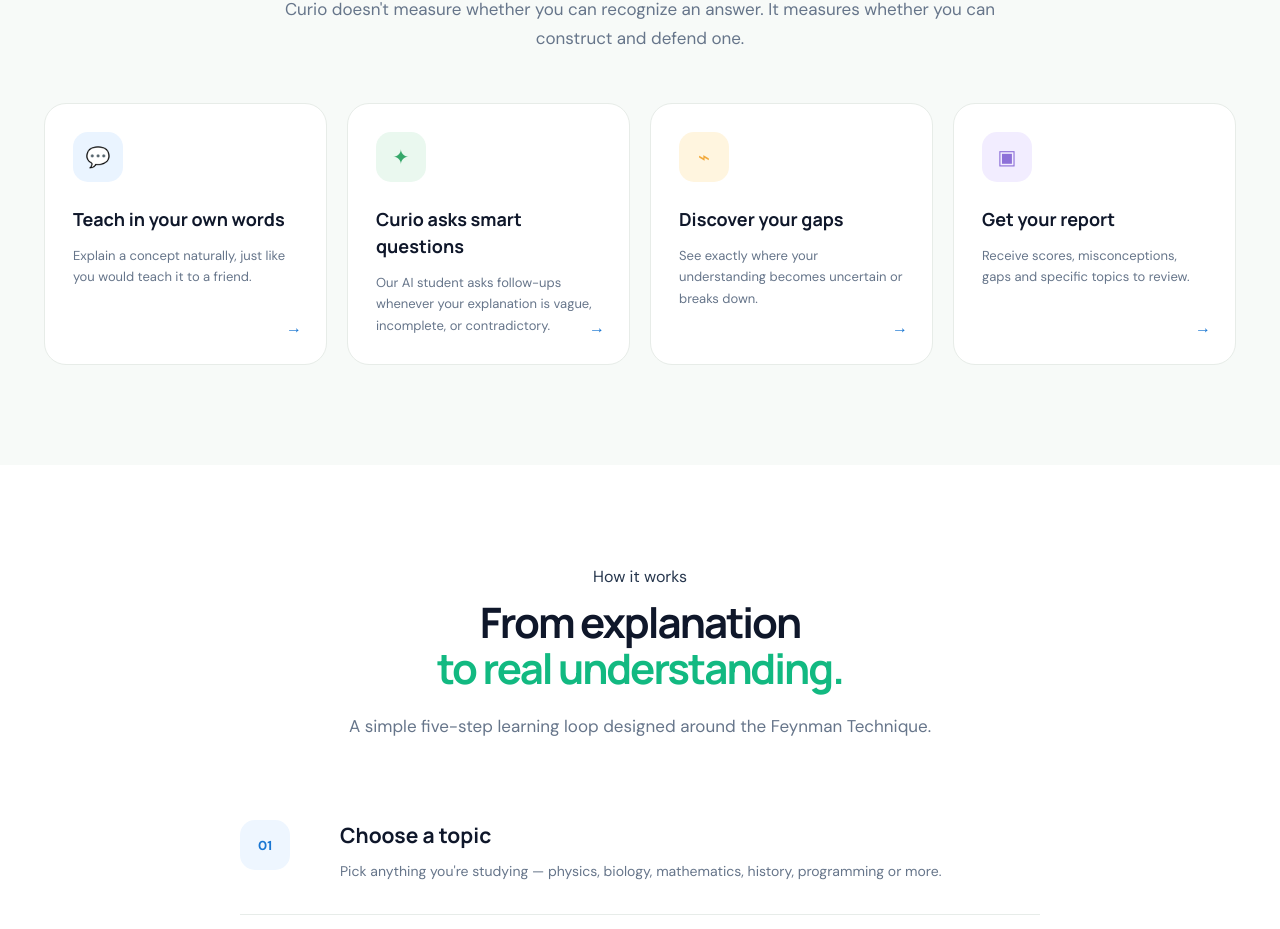
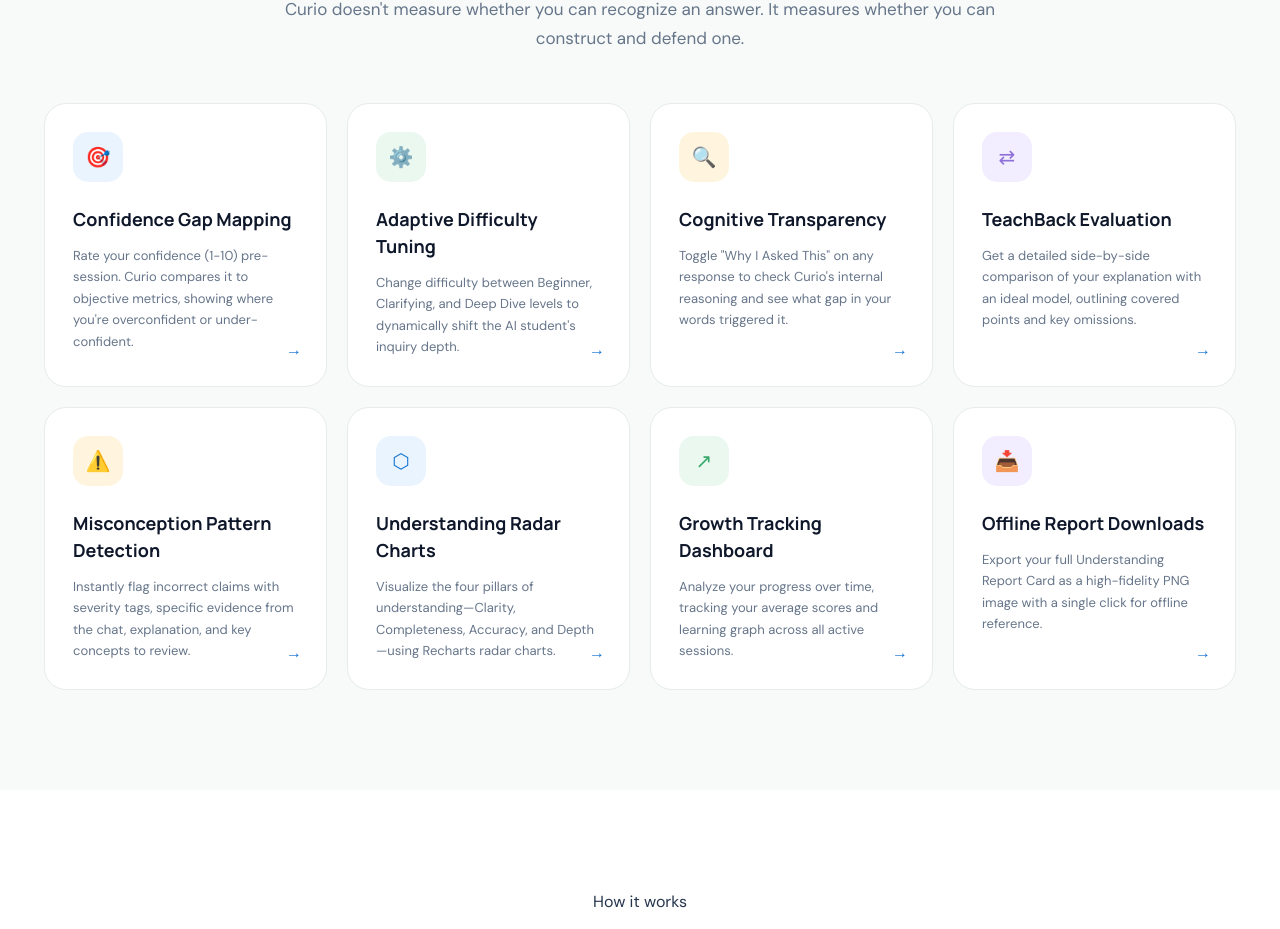
Before and after one commit to Nimalan07/curio-ai, a React (Vite) app in the folder frontend/: page / in a window 1280 px wide. Shown: the part 2031-2960 px from the top of the page. Built offline with nearby package versions, Linux system fonts and the light colour scheme; no server answers.

Commit message:
docs/ui: showcase actual project features on landing page and README

```diff
--- a/frontend/src/pages/Home.jsx
+++ b/frontend/src/pages/Home.jsx
@@ -357,27 +357,51 @@
 
           <div className="features-card-grid">
             <div className="feature-block-card">
-              <div className="feature-block-icon b-blue">💬</div>
-              <h3>Teach in your own words</h3>
-              <p>Explain a concept naturally, just like you would teach it to a friend.</p>
+              <div className="feature-block-icon b-blue">🎯</div>
+              <h3>Confidence Gap Mapping</h3>
+              <p>Rate your confidence (1-10) pre-session. Curio compares it to objective metrics, showing where you're overconfident or under-confident.</p>
               <span className="feature-block-arrow">→</span>
             </div>
             <div className="feature-block-card">
-              <div className="feature-block-icon b-green">✦</div>
-              <h3>Curio asks smart questions</h3>
-              <p>Our AI student asks follow-ups whenever your explanation is vague, incomplete, or contradictory.</p>
+              <div className="feature-block-icon b-green">⚙️</div>
+              <h3>Adaptive Difficulty Tuning</h3>
+              <p>Change difficulty between Beginner, Clarifying, and Deep Dive levels to dynamically shift the AI student's inquiry depth.</p>
               <span className="feature-block-arrow">→</span>
             </div>
             <div className="feature-block-card">
-              <div className="feature-block-icon b-yellow">⌁</div>
-              <h3>Discover your gaps</h3>
-              <p>See exactly where your understanding becomes uncertain or breaks down.</p>
+              <div className="feature-block-icon b-yellow">🔍</div>
+              <h3>Cognitive Transparency</h3>
+              <p>Toggle "Why I Asked This" on any response to check Curio's internal reasoning and see what gap in your words triggered it.</p>
               <span className="feature-block-arrow">→</span>
             </div>
             <div className="feature-block-card">
-              <div className="feature-block-icon b-purple">▣</div>
-              <h3>Get your report</h3>
-              <p>Receive scores, misconceptions, gaps and specific topics to review.</p>
+              <div className="feature-block-icon b-purple">⇄</div>
+              <h3>TeachBack Evaluation</h3>
+              <p>Get a detailed side-by-side comparison of your explanation with an ideal model, outlining covered points and key omissions.</p>
+              <span className="feature-block-arrow">→</span>
+            </div>
+            <div className="feature-block-card">
+              <div className="feature-block-icon b-yellow">⚠️</div>
+              <h3>Misconception Pattern Detection</h3>
+              <p>Instantly flag incorrect claims with severity tags, specific evidence from the chat, explanation, and key concepts to review.</p>
+              <span className="feature-block-arrow">→</span>
+            </div>
+            <div className="feature-block-card">
+              <div className="feature-block-icon b-blue">⬡</div>
+              <h3>Understanding Radar Charts</h3>
+              <p>Visualize the four pillars of understanding—Clarity, Completeness, Accuracy, and Depth—using Recharts radar charts.</p>
+              <span className="feature-block-arrow">→</span>
+            </div>
+            <div className="feature-block-card">
+              <div className="feature-block-icon b-green">↗</div>
+              <h3>Growth Tracking Dashboard</h3>
+              <p>Analyze your progress over time, tracking your average scores and learning graph across all active sessions.</p>
+              <span className="feature-block-arrow">→</span>
+            </div>
+            <div className="feature-block-card">
+              <div className="feature-block-icon b-purple">📥</div>
+              <h3>Offline Report Downloads</h3>
+              <p>Export your full Understanding Report Card as a high-fidelity PNG image with a single click for offline reference.</p>
               <span className="feature-block-arrow">→</span>
             </div>
           </div>
```
Also changed, not shown: 1 other file (tests, documents, lock files or other folders).
